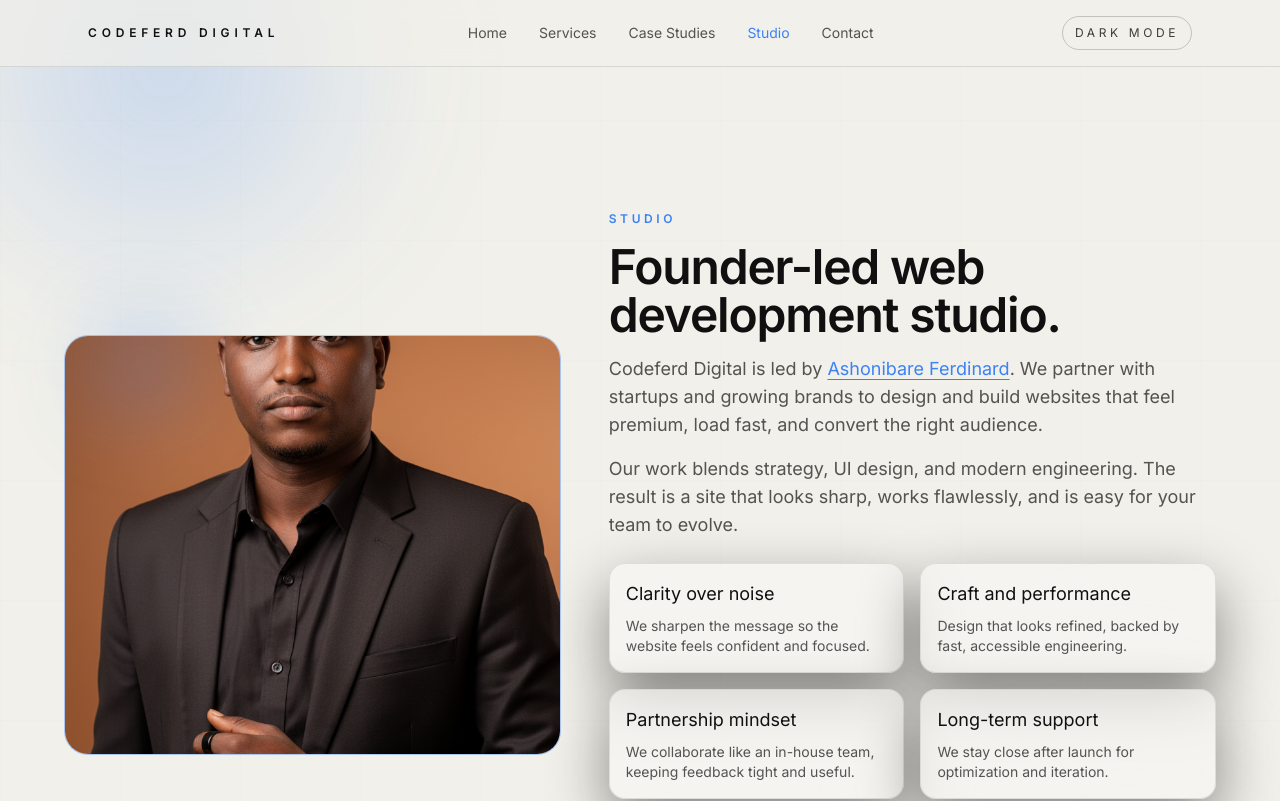
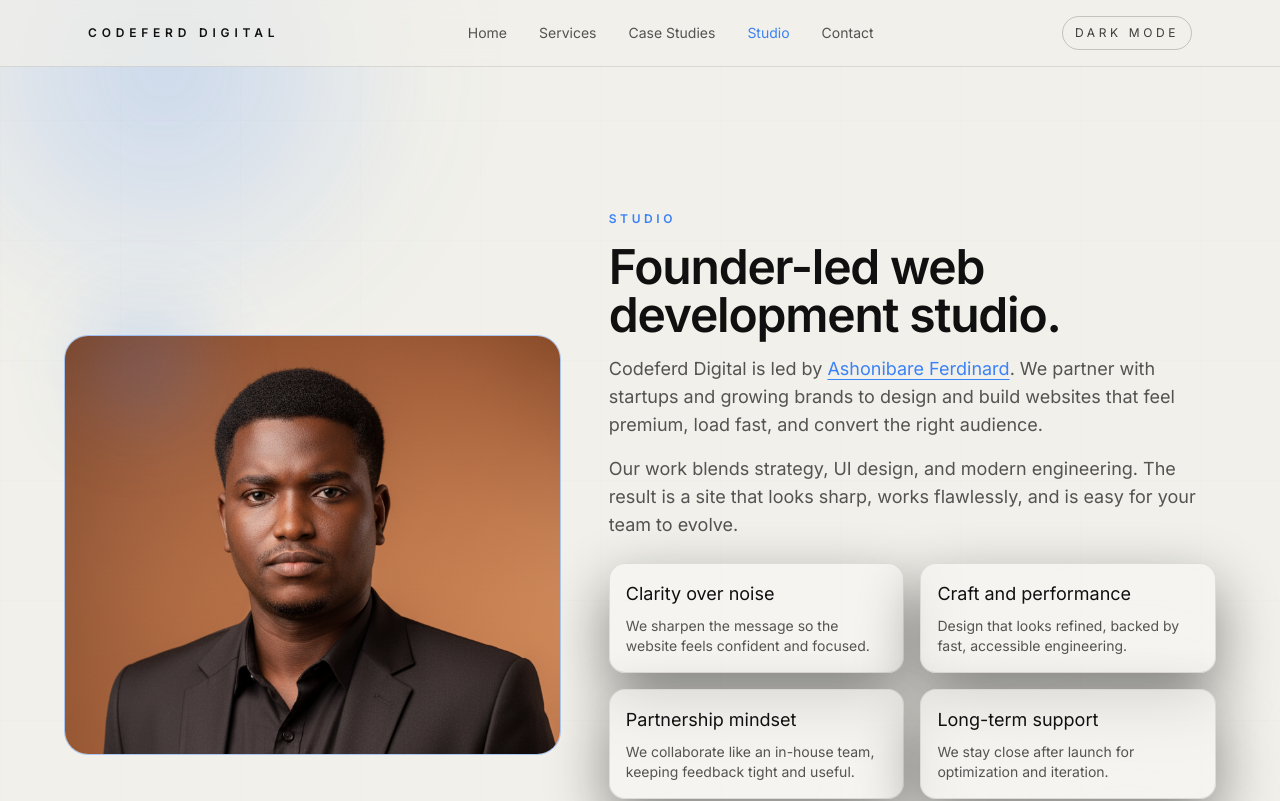
Before and after one commit to Iconvibes/my-Portfolio, a React (Vite) app: page /studio in a window 1280 px wide. Shown: the top 801 px of the page. Built offline with nearby package versions, Linux system fonts and the light colour scheme.

Commit message:
update ui

```diff
--- a/package.json
+++ b/package.json
@@ -27,6 +27,7 @@
     "@types/react": "^19.1.16",
     "@types/react-dom": "^19.1.9",
     "@vitejs/plugin-react": "^5.0.4",
+    "baseline-browser-mapping": "^2.10.9",
     "eslint": "^9.36.0",
     "eslint-plugin-react-hooks": "^5.2.0",
     "eslint-plugin-react-refresh": "^0.4.22",
--- a/src/Pages/About.jsx
+++ b/src/Pages/About.jsx
@@ -70,7 +70,7 @@
             alt="Ashonibare Ferdinard portrait"
             loading="lazy"
             decoding="async"
-            className="rounded-3xl bg-primary/40 border border-secondary/40 w-full object-cover h-[420px]"
+            className="rounded-3xl bg-primary/40 border border-secondary/40 w-full object-cover object-top h-[420px]"
           />
         </div>
 
```
Also changed, not shown: 1 other file (tests, documents, lock files or other folders).
